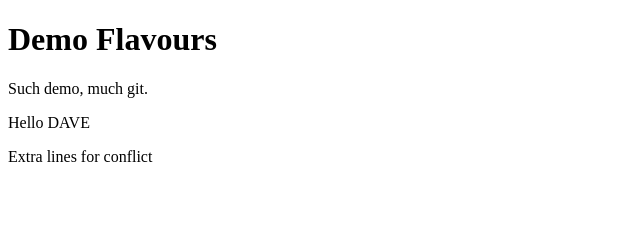
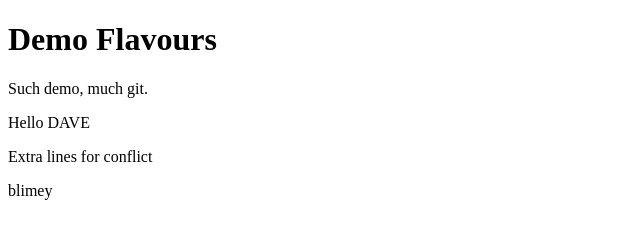
Before and after one commit to badgersmack/demo-repo, a plain HTML site: page index.html in a window 1280 px wide. Shown: the full height of the page, 0-640 px from the left. Drawn offline with Linux system fonts and the light colour scheme.

Commit message:
newer bits

```diff
--- a/index.html
+++ b/index.html
@@ -9,5 +9,6 @@
 <p>Such demo, much git.</p>
 <p>Hello DAVE</p>
 <p>Extra lines for conflict</p>
+    <p>blimey</p>
 </body>
 </html>
```
